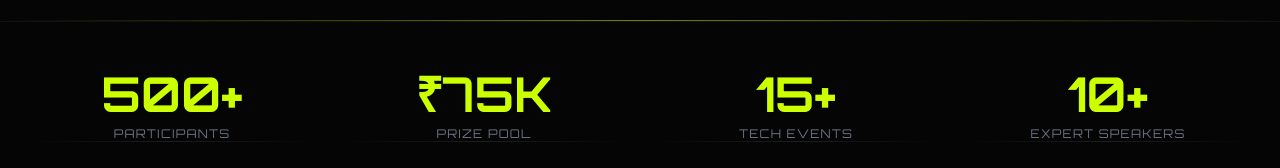
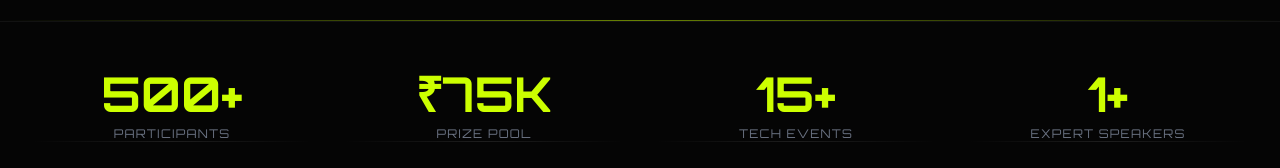
Before and after one commit to theshhivaa/zestoria, a Next.js app: page / in a window 1280 px wide. Shown: the part 779-947 px from the top of the page. Built offline with nearby package versions, Linux system fonts and the light colour scheme.

Commit message:
stats changed

```diff
--- a/components/Stats.tsx
+++ b/components/Stats.tsx
@@ -1,20 +1,21 @@
 "use client";
 
 import { motion } from "framer-motion";
+import statsData from "@/data/stats.json";
 
-const stats = [
-    { label: "Participants", value: "500+" },
-    { label: "Prize Pool", value: "₹75K" },
-    { label: "Tech Events", value: "15+" },
-    { label: "Expert Speakers", value: "10+" },
-];
+interface StatItem {
+    label: string;
+    value: string;
+}
+
+
 
 export function Stats() {
     return (
         <section className="py-12 bg-cyber-black border-y border-white/5">
             <div className="max-w-7xl mx-auto px-4 sm:px-6 lg:px-8">
                 <div className="grid grid-cols-2 md:grid-cols-4 gap-8">
-                    {stats.map((stat, index) => (
+                    {(statsData as StatItem[]).map((stat, index) => (
                         <motion.div
                             key={index}
                             initial={{ opacity: 0, y: 20 }}
--- /dev/null
+++ b/data/stats.json
@@ -0,0 +1,18 @@
+[
+    {
+        "label": "Participants",
+        "value": "500+"
+    },
+    {
+        "label": "Prize Pool",
+        "value": "₹75K"
+    },
+    {
+        "label": "Tech Events",
+        "value": "15+"
+    },
+    {
+        "label": "Expert Speakers",
+        "value": "1+"
+    }
+]
```
